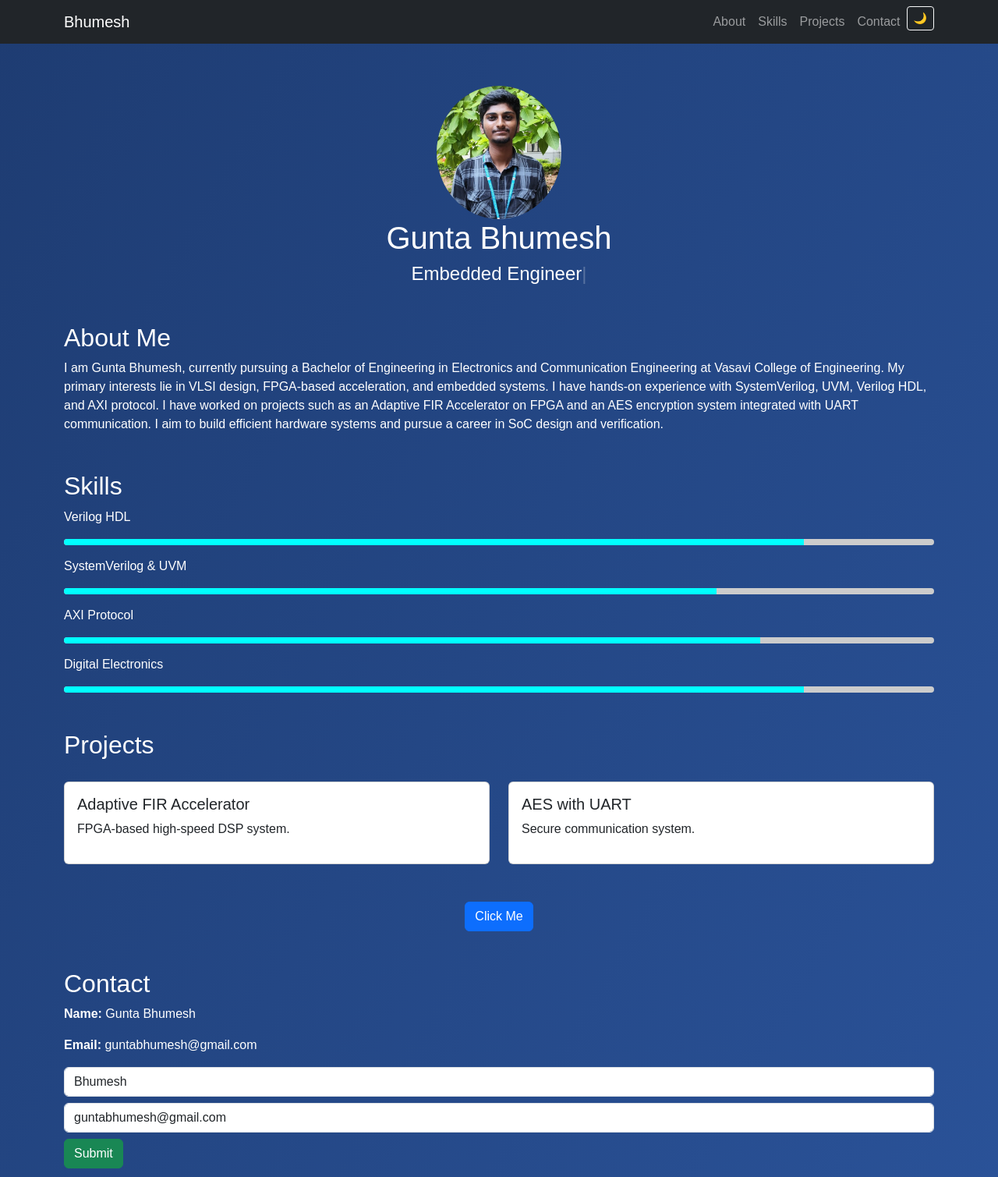
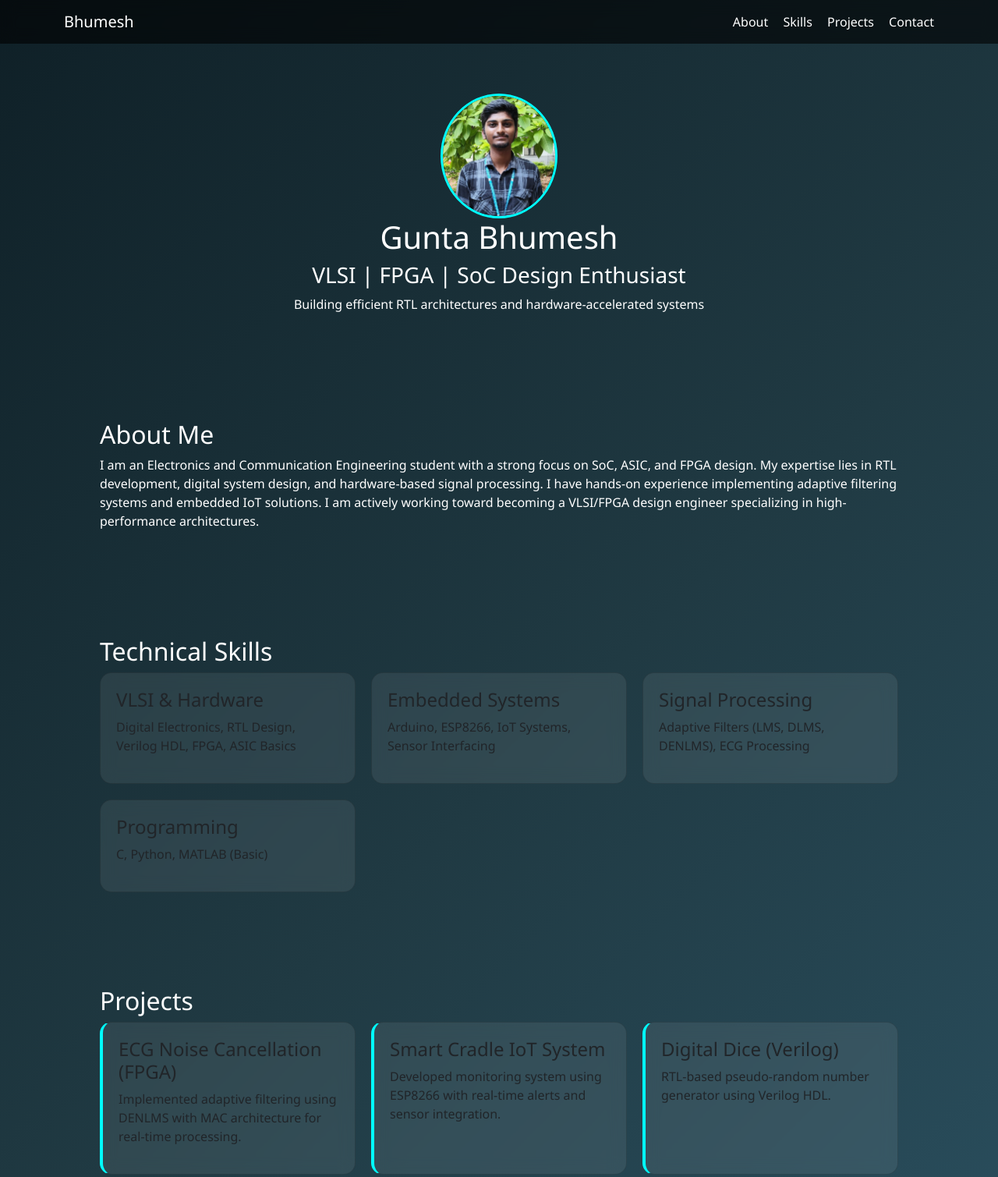
Before and after one commit to guntabhumesh/my-website, a plain HTML site: page index.html in a window 1280 px wide. Shown: the top 1509 px of the page at 78% size. Drawn offline with nearby package versions, Linux system fonts and the light colour scheme.

Commit message:
Add files via upload

```diff
--- a/index.html
+++ b/index.html
@@ -3,127 +3,108 @@
 <head>
 <meta charset="UTF-8">
 <meta name="viewport" content="width=device-width, initial-scale=1.0">
-  <title>Gunta Bhumesh | Portfolio</title>
+<title>Gunta Bhumesh | VLSI Portfolio</title>
 
 <link href="https://cdn.jsdelivr.net/npm/bootstrap@5.3.0/dist/css/bootstrap.min.css" rel="stylesheet">
-  <link href="https://unpkg.com/aos@2.3.1/dist/aos.css" rel="stylesheet">
 <link rel="stylesheet" href="style.css">
 </head>
 
 <body>
 
-<!-- Navbar -->
-<nav class="navbar navbar-expand-lg navbar-dark bg-dark fixed-top">
+<!-- NAVBAR -->
+<nav class="navbar navbar-dark fixed-top">
   <div class="container">
-    <a class="navbar-brand" href="#">Bhumesh</a>
-    <button class="navbar-toggler" data-bs-toggle="collapse" data-bs-target="#menu">
-      <span class="navbar-toggler-icon"></span>
-    </button>
-
-    <div class="collapse navbar-collapse" id="menu">
-      <ul class="navbar-nav ms-auto">
-        <li class="nav-item"><a class="nav-link" href="#about">About</a></li>
-        <li class="nav-item"><a class="nav-link" href="#skills">Skills</a></li>
-        <li class="nav-item"><a class="nav-link" href="#projects">Projects</a></li>
-        <li class="nav-item"><a class="nav-link" href="#contact">Contact</a></li>
-        <li class="nav-item">
-          <button onclick="toggleTheme()" class="btn btn-outline-light btn-sm">🌙</button>
-        </li>
-      </ul>
+    <span class="navbar-brand">Bhumesh</span>
+    <div>
+      <a href="#about">About</a>
+      <a href="#skills">Skills</a>
+      <a href="#projects">Projects</a>
+      <a href="#contact">Contact</a>
     </div>
   </div>
 </nav>
 
-<!-- Hero -->
-<section class="container text-center hero" data-aos="fade-up">
-  <img src="profile.jpeg" class="profile-img" alt="Profile">
+<!-- HERO -->
+<section class="hero">
+  <img src="profile.jpeg" class="profile-img">
   <h1>Gunta Bhumesh</h1>
-  <h4><span id="typed"></span></h4>
+  <h3>VLSI | FPGA | SoC Design Enthusiast</h3>
+  <p>Building efficient RTL architectures and hardware-accelerated systems</p>
 </section>
 
-<!-- About -->
-<section id="about" class="container mt-5" data-aos="fade-right">
+<!-- ABOUT -->
+<section id="about" class="section">
   <h2>About Me</h2>
   <p>
-    I am Gunta Bhumesh, currently pursuing a Bachelor of Engineering in Electronics and Communication Engineering at Vasavi College of Engineering. My primary interests lie in VLSI design, FPGA-based acceleration, and embedded systems. I have hands-on experience with SystemVerilog, UVM, Verilog HDL, and AXI protocol. I have worked on projects such as an Adaptive FIR Accelerator on FPGA and an AES encryption system integrated with UART communication. I aim to build efficient hardware systems and pursue a career in SoC design and verification.
+    I am an Electronics and Communication Engineering student with a strong focus on SoC, ASIC, and FPGA design.
+    My expertise lies in RTL development, digital system design, and hardware-based signal processing.
+    I have hands-on experience implementing adaptive filtering systems and embedded IoT solutions.
+    I am actively working toward becoming a VLSI/FPGA design engineer specializing in high-performance architectures.
   </p>
 </section>
 
-<!-- Skills -->
-<section id="skills" class="container mt-5" data-aos="fade-left">
-  <h2>Skills</h2>
+<!-- SKILLS -->
+<section id="skills" class="section">
+  <h2>Technical Skills</h2>
 
-  <p>Verilog HDL</p>
-  <div class="progress"><div class="progress-bar" style="width:85%"></div></div>
-
-  <p>SystemVerilog & UVM</p>
-  <div class="progress"><div class="progress-bar" style="width:75%"></div></div>
-
-  <p>AXI Protocol</p>
-  <div class="progress"><div class="progress-bar" style="width:80%"></div></div>
-
-  <p>Digital Electronics</p>
-  <div class="progress"><div class="progress-bar" style="width:85%"></div></div>
-</section>
-
-<!-- Projects -->
-<section id="projects" class="container mt-5">
-  <h2 data-aos="zoom-in">Projects</h2>
-
-  <div class="row">
-    <div class="col-md-6" data-aos="flip-left">
-      <div class="card" onclick="openModal('fir')">
-        <div class="card-body">
-          <h5>Adaptive FIR Accelerator</h5>
-          <p>FPGA-based high-speed DSP system.</p>
-        </div>
-      </div>
+  <div class="grid">
+    <div class="card">
+      <h4>VLSI & Hardware</h4>
+      <p>Digital Electronics, RTL Design, Verilog HDL, FPGA, ASIC Basics</p>
     </div>
 
-    <div class="col-md-6" data-aos="flip-right">
-      <div class="card" onclick="openModal('aes')">
-        <div class="card-body">
-          <h5>AES with UART</h5>
-          <p>Secure communication system.</p>
+    <div class="card">
+      <h4>Embedded Systems</h4>
+      <p>Arduino, ESP8266, IoT Systems, Sensor Interfacing</p>
     </div>
+
+    <div class="card">
+      <h4>Signal Processing</h4>
+      <p>Adaptive Filters (LMS, DLMS, DENLMS), ECG Processing</p>
     </div>
+
+    <div class="card">
+      <h4>Programming</h4>
+      <p>C, Python, MATLAB (Basic)</p>
     </div>
   </div>
 </section>
 
-<!-- Modal -->
-<div id="modal" class="modal-box">
-  <div class="modal-content">
-    <span onclick="closeModal()" class="close">&times;</span>
-    <p id="modalText"></p>
-  </div>
+<!-- PROJECTS -->
+<section id="projects" class="section">
+  <h2>Projects</h2>
+
+  <div class="grid">
+
+    <div class="card project">
+      <h4>ECG Noise Cancellation (FPGA)</h4>
+      <p>Implemented adaptive filtering using DENLMS with MAC architecture for real-time processing.</p>
     </div>
 
-<!-- Interactive -->
-<section class="container text-center mt-5" data-aos="zoom-in">
-  <button onclick="showMessage(event)" class="btn btn-primary ripple">Click Me</button>
-  <p id="message"></p>
+    <div class="card project">
+      <h4>Smart Cradle IoT System</h4>
+      <p>Developed monitoring system using ESP8266 with real-time alerts and sensor integration.</p>
+    </div>
+
+    <div class="card project">
+      <h4>Digital Dice (Verilog)</h4>
+      <p>RTL-based pseudo-random number generator using Verilog HDL.</p>
+    </div>
+
+    <div class="card project">
+      <h4>Collision Detection Circuit</h4>
+      <p>Gate-level modeling for multi-system digital collision detection.</p>
+    </div>
+
+  </div>
 </section>
 
-<!-- Contact -->
-<section id="contact" class="container mt-5 mb-5" data-aos="fade-up">
+<!-- CONTACT -->
+<section id="contact" class="section">
   <h2>Contact</h2>
-  <p><strong>Name:</strong> Gunta Bhumesh</p>
   <p><strong>Email:</strong> guntabhumesh@gmail.com</p>
-
-  <form onsubmit="return validateForm()">
-    <input type="text" id="name" value="Bhumesh" class="form-control mb-2">
-    <input type="email" id="email" value="guntabhumesh@gmail.com" class="form-control mb-2">
-    <button class="btn btn-success">Submit</button>
-  </form>
+  <p><strong>Phone:</strong> 7995682276</p>
 </section>
-
-<button id="topBtn" onclick="scrollTopPage()">↑</button>
-
-<script src="https://cdn.jsdelivr.net/npm/bootstrap@5.3.0/dist/js/bootstrap.bundle.min.js"></script>
-<script src="https://cdn.jsdelivr.net/npm/typed.js@2.0.12"></script>
-<script src="https://unpkg.com/aos@2.3.1/dist/aos.js"></script>
-<script src="script.js"></script>
 
 </body>
 </html>
--- a/script.js
+++ b/script.js
@@ -1,46 +1,67 @@
-new Typed("#typed", {
-  strings: ["FPGA Developer","VLSI Enthusiast","Embedded Engineer"],
-  typeSpeed:50,
-  backSpeed:30,
-  loop:true
+// Smooth scrolling
+document.querySelectorAll("a[href^='#']").forEach(anchor => {
+    anchor.addEventListener("click", function(e) {
+        e.preventDefault();
+        document.querySelector(this.getAttribute("href"))
+            .scrollIntoView({ behavior: "smooth" });
+    });
 });
 
-AOS.init();
 
-function showMessage(e){
-  document.getElementById("message").innerText="Thanks for visiting 🚀";
+// Active navbar highlight
+const sections = document.querySelectorAll("section");
+const navLinks = document.querySelectorAll(".navbar a");
+
+window.addEventListener("scroll", () => {
+    let current = "";
+
+    sections.forEach(section => {
+        const sectionTop = section.offsetTop - 100;
+        if (scrollY >= sectionTop) {
+            current = section.getAttribute("id");
+        }
+    });
+
+    navLinks.forEach(link => {
+        link.classList.remove("active");
+        if (link.getAttribute("href") === "#" + current) {
+            link.classList.add("active");
+        }
+    });
+});
+
+
+// Reveal animation on scroll
+const observer = new IntersectionObserver(entries => {
+    entries.forEach(entry => {
+        if (entry.isIntersecting) {
+            entry.target.classList.add("show");
+        }
+    });
+}, { threshold: 0.2 });
+
+document.querySelectorAll(".section").forEach(sec => {
+    sec.classList.add("hidden");
+    observer.observe(sec);
+});
+
+
+// Button interaction (example)
+function showMessage() {
+    alert("Thanks for visiting my portfolio 🚀");
 }
 
-function openModal(type){
-  let text=document.getElementById("modalText");
-  if(type==="fir")
-    text.innerText="Adaptive FIR filter implemented on FPGA.";
-  else
-    text.innerText="AES encryption with UART communication.";
-  document.getElementById("modal").style.display="block";
+
+// Lightweight typing effect
+const text = "FPGA | VLSI | SoC Design Engineer";
+let i = 0;
+
+function typeEffect() {
+    if (i < text.length) {
+        document.querySelector(".hero h3").innerHTML += text.charAt(i);
+        i++;
+        setTimeout(typeEffect, 50);
+    }
 }
 
-function closeModal(){
-  document.getElementById("modal").style.display="none";
-}
-
-function validateForm(){
-  let n=document.getElementById("name").value;
-  let e=document.getElementById("email").value;
-  if(n===""||e===""){ alert("Fill all fields"); return false;}
-  alert("Submitted!");
-  return true;
-}
-
-function toggleTheme(){
-  document.body.classList.toggle("dark");
-}
-
-window.onscroll=function(){
-  document.getElementById("topBtn").style.display=
-    window.scrollY>200?"block":"none";
-};
-
-function scrollTopPage(){
-  window.scrollTo({top:0,behavior:"smooth"});
-}
+window.onload = typeEffect;
--- a/style.css
+++ b/style.css
@@ -1,62 +1,58 @@
 body {
-  font-family: Arial;
-  background: linear-gradient(120deg,#1e3c72,#2a5298);
-  color: white;
-  padding-top: 70px;
+    margin: 0;
+    font-family: 'Segoe UI';
+    background: linear-gradient(135deg, #0f2027, #203a43, #2c5364);
+    color: white;
 }
 
-.hero { margin-top: 40px; }
-
-.profile-img {
-  width: 160px;
-  border-radius: 50%;
-  transition: 0.4s;
+/* Navbar */
+.navbar {
+    background: rgba(0,0,0,0.6);
+    backdrop-filter: blur(10px);
 }
-.profile-img:hover { transform: scale(1.1); }
-
-.progress {
-  height: 8px;
-  background: #ccc;
-  margin-bottom: 15px;
-}
-.progress-bar {
-  background: cyan;
+.navbar a {
+    color: white;
+    margin-left: 15px;
+    text-decoration: none;
 }
 
-.card {
-  margin-top: 20px;
-  cursor: pointer;
-  transition: 0.3s;
+/* Hero */
+.hero {
+    text-align: center;
+    padding: 120px 20px 60px;
 }
-.card:hover { transform: scale(1.05); }
+.profile-img {
+    width: 150px;
+    border-radius: 50%;
+    border: 3px solid cyan;
+}
+.hero h1 { font-size: 40px; }
 
-/* Modal */
-.modal-box {
-  display:none;
-  position:fixed;
-  width:100%;
-  height:100%;
-  background:rgba(0,0,0,0.8);
-}
-.modal-content {
-  background:white;
-  color:black;
-  margin:10% auto;
-  padding:20px;
-  width:60%;
-}
-.close { float:right; cursor:pointer; }
-
-/* Button */
-.btn:hover { transform: scale(1.1); }
-
-/* Top button */
-#topBtn {
-  position:fixed;
-  bottom:20px;
-  right:20px;
-  display:none;
+/* Sections */
+.section {
+    padding: 60px 10%;
 }
 
-/* Dark mode */
-.dark { background:black; }
+/* Grid */
+.grid {
+    display: grid;
+    grid-template-columns: repeat(auto-fit, minmax(250px,1fr));
+    gap: 20px;
+}
+
+/* Cards */
+.card {
+    background: rgba(255,255,255,0.08);
+    padding: 20px;
+    border-radius: 15px;
+    backdrop-filter: blur(10px);
+    transition: 0.3s;
+}
+.card:hover {
+    transform: translateY(-10px);
+}
+
+/* Projects */
+.project {
+    border-left: 4px solid cyan;
+}
```
Lines whose indentation alone changed are shown as unchanged.
